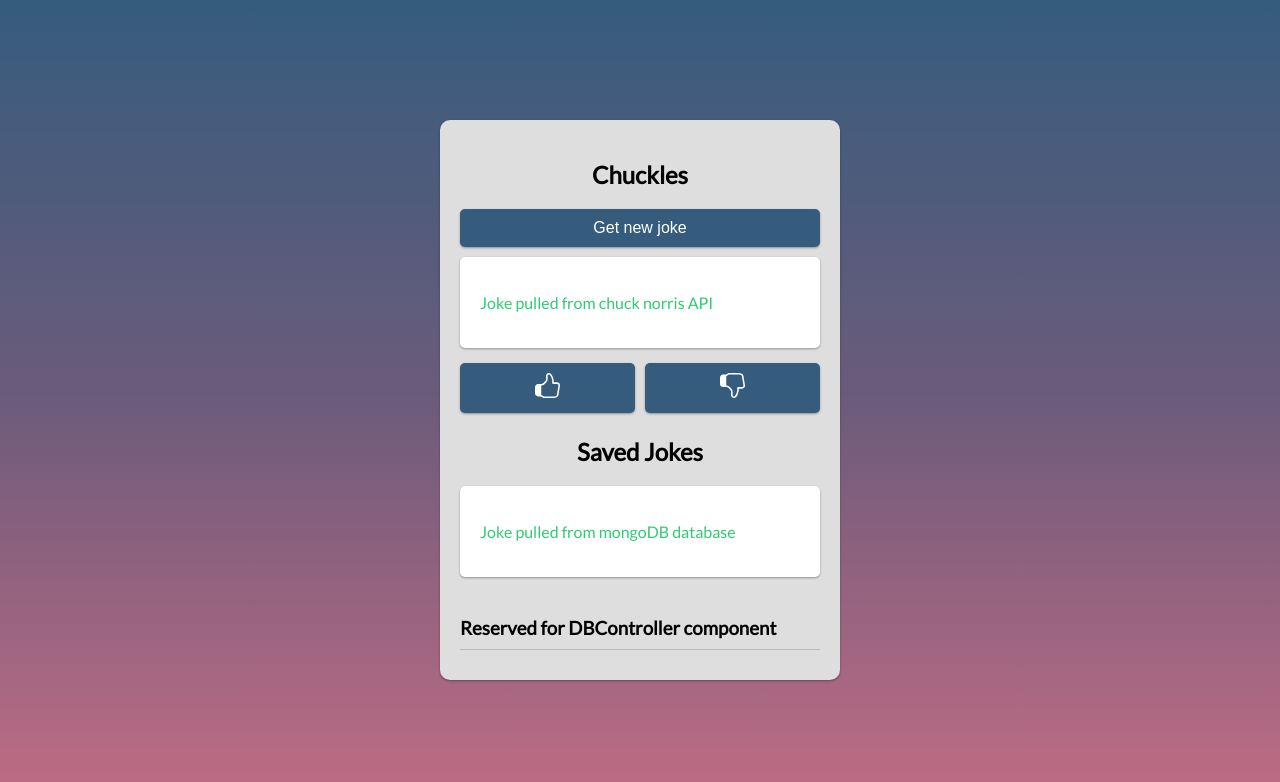
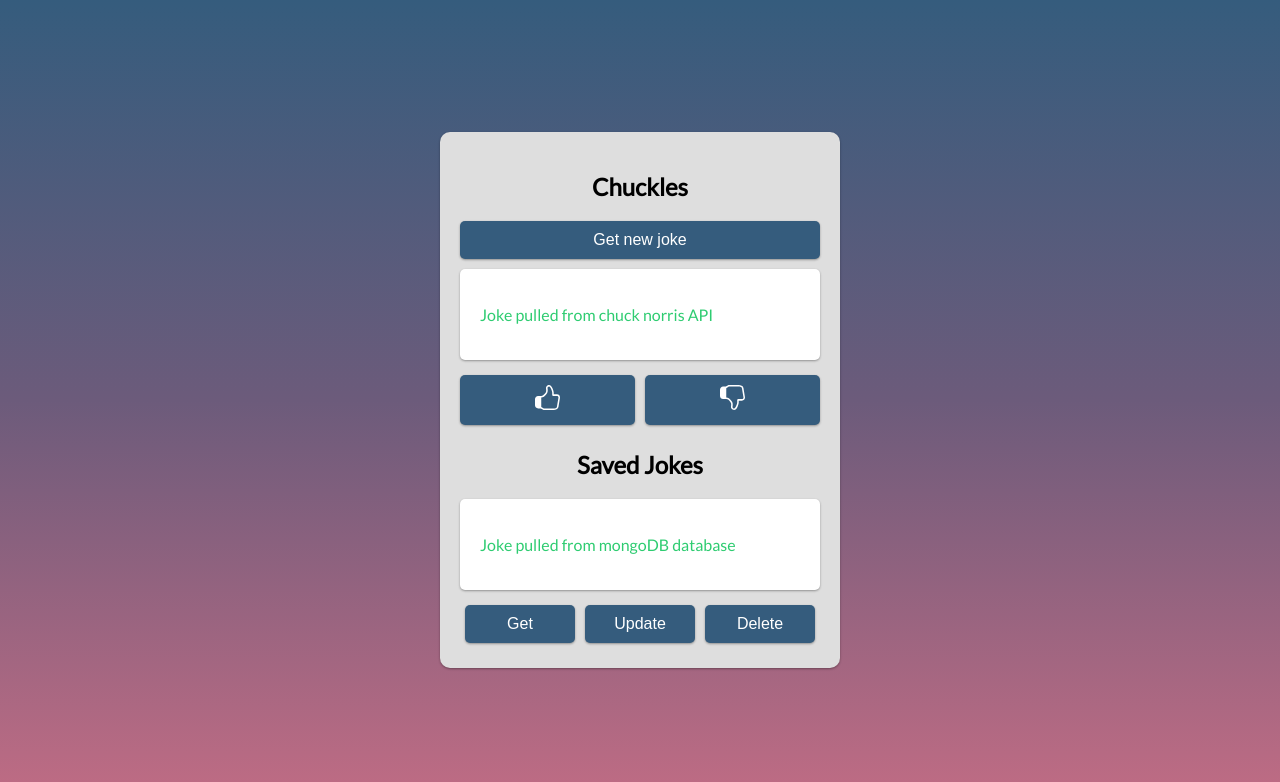
Before and after one commit to cpalmer-atx/Chuckles, a React (Create React App) app in the folder frontend/: page / in a window 1280 px wide. Shown: the top 782 px of the page. Built offline with nearby package versions, Linux system fonts and the light colour scheme.

Commit message:
all UI components implemented, moving on to state management

```diff
--- a/frontend/src/App.css
+++ b/frontend/src/App.css
@@ -113,6 +113,26 @@ p {
   transition: 0.2s;
 }
 
+.ctrl-btns {
+  display: flex;
+  justify-content: center;
+}
+
+.ctrl-btn {
+  cursor: pointer;
+  background-color: var(--btn-color);
+  box-shadow: var(--box-shadow);
+  color: #fff;
+  border: 0;
+  display: block;
+  font-size: 16px;
+  margin: 5px;
+  padding: 10px;
+  border-radius: 5px;
+  width: 100%;
+  transition: opacity 0.2s ease;
+}
+
 .like-btn:hover {
   font-size: 27px;
   color: #2ecc71;
@@ -123,6 +143,6 @@ p {
   color: #ff493b;
 }
 
-.btn:hover {
+.btn:hover, .ctrl-btn:hover {
   opacity: .9;
 }
--- a/frontend/src/components/DBController.js
+++ b/frontend/src/components/DBController.js
@@ -1,7 +1,9 @@
 export const DBController = () => {
   return (
-    <div>
-      <h3>Reserved for DBController component</h3>
+    <div className="ctrl-btns">
+      <button className="ctrl-btn">Get</button>
+      <button className="ctrl-btn">Update</button>
+      <button className="ctrl-btn">Delete</button>
     </div>
   )
 }
```
